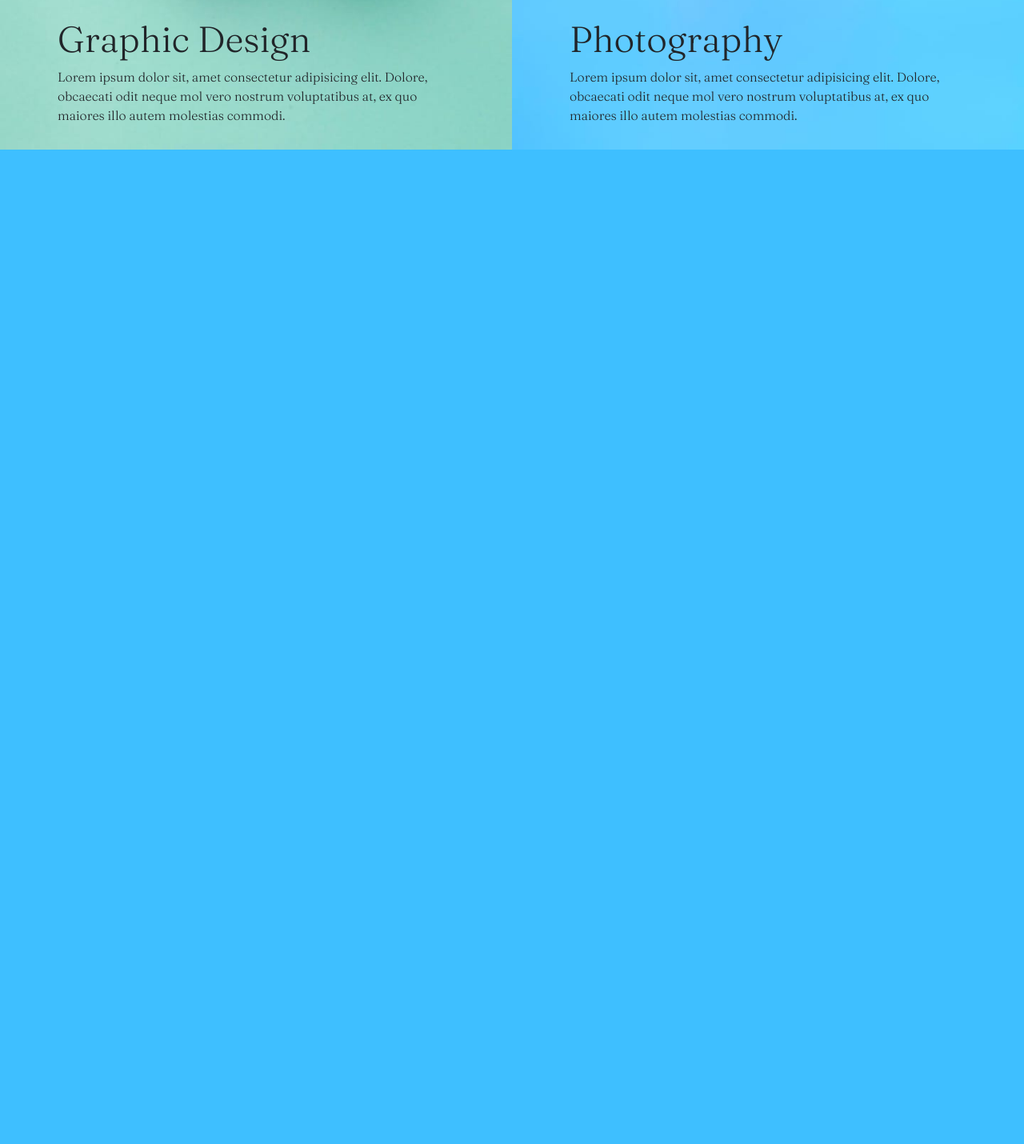
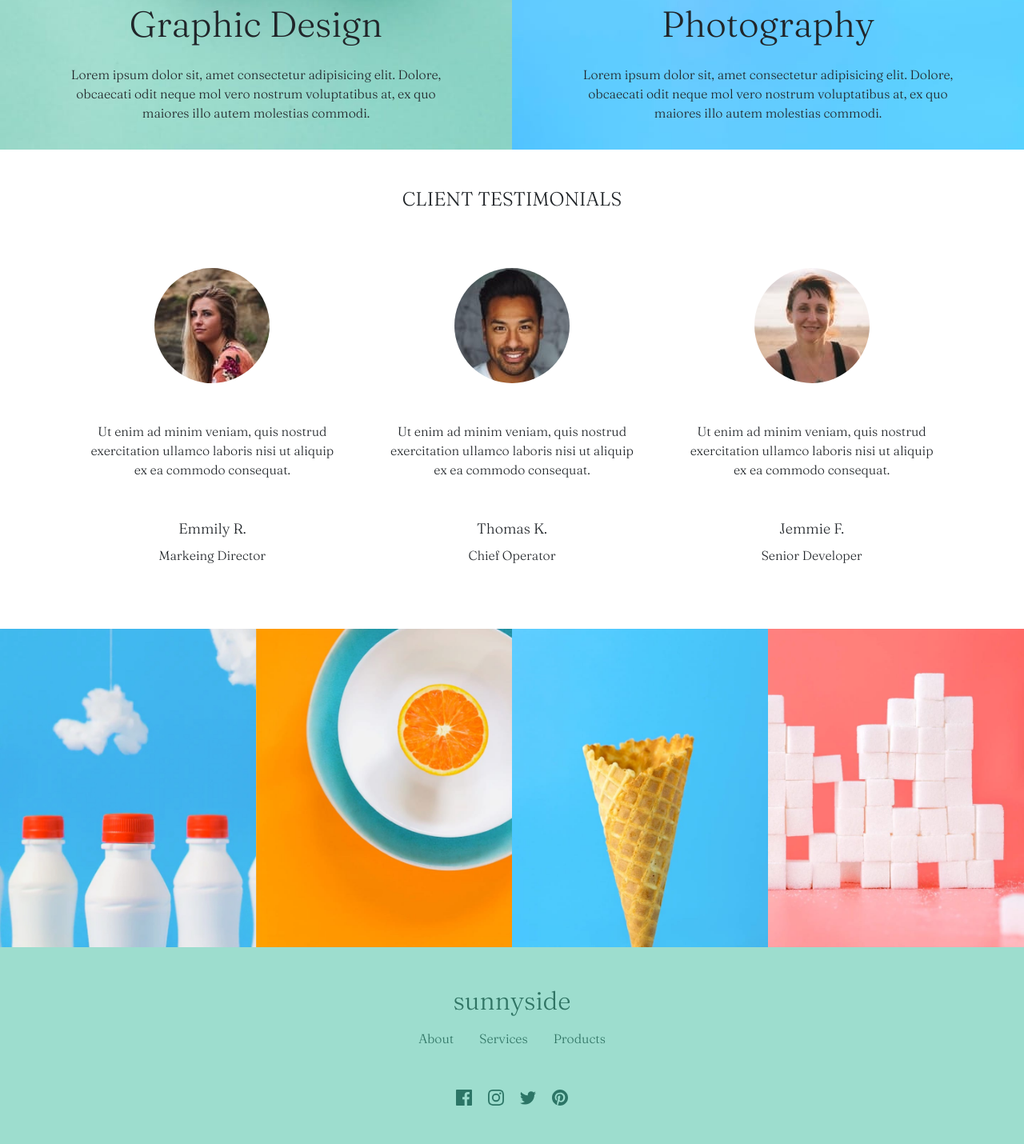
Before and after one commit to carreuky/sunny-side, a plain HTML site: page index.html in a window 1280 px wide. Shown: the part 2059-3489 px from the top of the page at 80% size. Before the commit the page ends 2246 px from the top, so only its background shows below. Drawn offline with nearby package versions, Linux system fonts and the light colour scheme.

Commit message:
testimonials and footer

```diff
--- a/assets/styles/style.css
+++ b/assets/styles/style.css
@@ -111,14 +111,14 @@ input[type="checkbox"] {
   font-weight: bolder;
   letter-spacing: 3px;
 }
-.heading-text > h1{
+.heading-text > h1 {
   font-weight: bolder;
 }
-.headingH2{
+.headingH2 {
   font-weight: bolder;
   font-size: 45px;
 }
-.learn{
+.learn {
   font-weight: bolder;
   border-bottom: #fad400 solid 1px;
   width: 25%;
@@ -128,8 +128,32 @@ input[type="checkbox"] {
   position: absolute;
   left: 50%;
 }
-.text-top{
-    bottom: 15px;
-
-
+.text-top {
+  bottom: 18px;
 }
+.user-p {
+  font-weight: 400;
+}
+.pos {
+  font-weight: 900;
+  font-size: 18px;
+}
+img{
+    height: auto;
+    width: auto;
+}
+footer{
+    background-color: #9dddce;
+}
+footer h2{
+    color:#307464;
+font-weight: bolder;
+}
+.footer-href{
+    color:#307464;
+    text-decoration: none;
+    font-weight: bolder;
+}
+.footer-href:hover{
+    color: #fad400;
+}
--- a/index.html
+++ b/index.html
@@ -80,10 +80,11 @@
             <div class="col-lg-6 px-0 position-relative">
                 <img class="img-fluid max-width: 100%;" src="./assets/images/desktop/image-graphic-design.jpg" alt=""
                     srcset="">
-                <div class="text-top d-flex justify-content-center align-items-center position-absolute mx-5">
+                <div class="text-top position-absolute mx-5 text-center">
                     <div class="mx-4">
                         <h2 class="headingH2">Graphic Design</h2>
-                        <p>Lorem ipsum dolor sit, amet consectetur adipisicing elit. Dolore, obcaecati odit neque mol
+                        <p class="pt-3">Lorem ipsum dolor sit, amet consectetur adipisicing elit. Dolore, obcaecati odit
+                            neque mol
                             vero nostrum voluptatibus at, ex quo maiores illo autem molestias commodi.</p>
                     </div>
 
@@ -91,10 +92,12 @@
             </div>
             <div class="col-lg-6 px-0 position-relative"><img class="img-fluid max-width: 100%;"
                     src="./assets/images/desktop/image-photography.jpg" alt="" srcset="">
-                <div class="text-top d-flex justify-content-center align-items-center position-absolute mx-5">
+                <div
+                    class="text-top d-flex justify-content-center align-items-center position-absolute mx-5 text-center">
                     <div class="mx-4">
                         <h2 class="headingH2">Photography</h2>
-                        <p>Lorem ipsum dolor sit, amet consectetur adipisicing elit. Dolore, obcaecati odit neque mol
+                        <p class="pt-3">Lorem ipsum dolor sit, amet consectetur adipisicing elit. Dolore, obcaecati odit
+                            neque mol
                             vero nostrum voluptatibus at, ex quo maiores illo autem molestias commodi.</p>
                     </div>
 
@@ -102,6 +105,120 @@
             </div>
         </div>
     </section>
+    <section class="bg-white">
+        <div class="text-center py-5">
+            <h4>CLIENT TESTIMONIALS</h4>
+        </div>
+        <div class="container pb-5">
+
+            <div class="row g-2">
+                <div class="col-md-4">
+                    <div class="p-3 text-center px-4">
+
+                        <div class="user-image">
+
+                            <img src="./assets/images/image-emily.jpg" class="rounded-circle" width="80">
+
+                        </div>
+
+                        <div class=" my-5 user-content">
+
+                            <p class="user-p">Ut enim ad minim veniam, quis nostrud exercitation ullamco laboris nisi ut
+                                aliquip ex ea commodo consequat.</p>
+
+                        </div>
+
+                        <div class="name-position">
+                            <span class="pos">Emmily R.</span>
+                            <p class="pt-2">Markeing Director</p>
+                        </div>
+
+                    </div>
+                </div>
+
+                <div class="col-md-4">
+
+                    <div class="p-3 text-center px-4">
+
+                        <div class="user-image">
+
+                            <img src="./assets/images/image-thomas.jpg" class="rounded-circle" width="80">
+
+                        </div>
+
+                        <div class=" my-5 user-content">
+
+                            <p class="user-p">Ut enim ad minim veniam, quis nostrud exercitation ullamco laboris nisi ut
+                                aliquip ex ea commodo consequat.</p>
+
+                        </div>
+
+                        <div class="name-position">
+                            <span class="pos">Thomas K.</span>
+                            <p class="pt-2 ">Chief Operator</p>
+                        </div>
+
+                    </div>
+
+                </div>
+
+                <div class="col-md-4">
+
+                    <div class="p-3 text-center px-4">
+
+                        <div class="user-image">
+
+                            <img src="./assets/images/image-jennie.jpg" class="rounded-circle" width="80">
+
+                        </div>
+
+                        <div class=" my-5 user-content">
+
+                            <p class="user-p">Ut enim ad minim veniam, quis nostrud exercitation ullamco laboris nisi ut
+                                aliquip ex ea commodo consequat.</p>
+
+                        </div>
+
+                        <div class="name-position">
+                            <span class="pos">Jemmie F.</span>
+                            <p class="pt-2">Senior Developer</p>
+                        </div>
+
+                    </div>
+
+                </div>
+
+
+            </div>
+
+        </div>
+    </section>
+    <section class="row m-0">
+        <div class="col-12 col-lg-3 px-0">
+            <img class="img-fluid" src="./assets/images/desktop/image-gallery-milkbottles.jpg" alt="" srcset="">
+        </div>
+        <div class="col-12 col-lg-3 px-0">
+            <img class="img-fluid" src="./assets/images/desktop/image-gallery-orange.jpg" alt="" srcset="">
+        </div>
+        <div class="col-12 col-lg-3 px-0">
+            <img class="img-fluid" src="./assets/images/desktop/image-gallery-cone.jpg" alt="" srcset="">
+        </div>
+        <div class="col-12 col-lg-3 px-0">
+            <img class="img-fluid" src="./assets/images/desktop/image-gallery-sugarcubes.jpg" alt="" srcset="">
+        </div>
+    </section>
+    <footer class="text-center py-5">
+        <h2>
+sunnyside
+        </h2>
+        <div class="mt-3 mb-5"><a class="px-3 footer-href" href="">About</a><a class="footer-href px-3" href="">Services</a><a class="footer-href px-3" href="">Products</a></div>
+        <div>
+            <img class="px-2" src="./assets/images/icon-facebook.svg" alt="" srcset="">
+            <img class="px-2" src="./assets/images/icon-instagram.svg" alt="" srcset="">
+            <img class='px-2' src="./assets/images/icon-twitter.svg" alt="" srcset="">
+            <img class='px-2' src="./assets/images/icon-pinterest.svg" alt="" srcset="">
+        </div>
+    </footer>
 
 </body>
 
```
Lines whose indentation alone changed are shown as unchanged.
